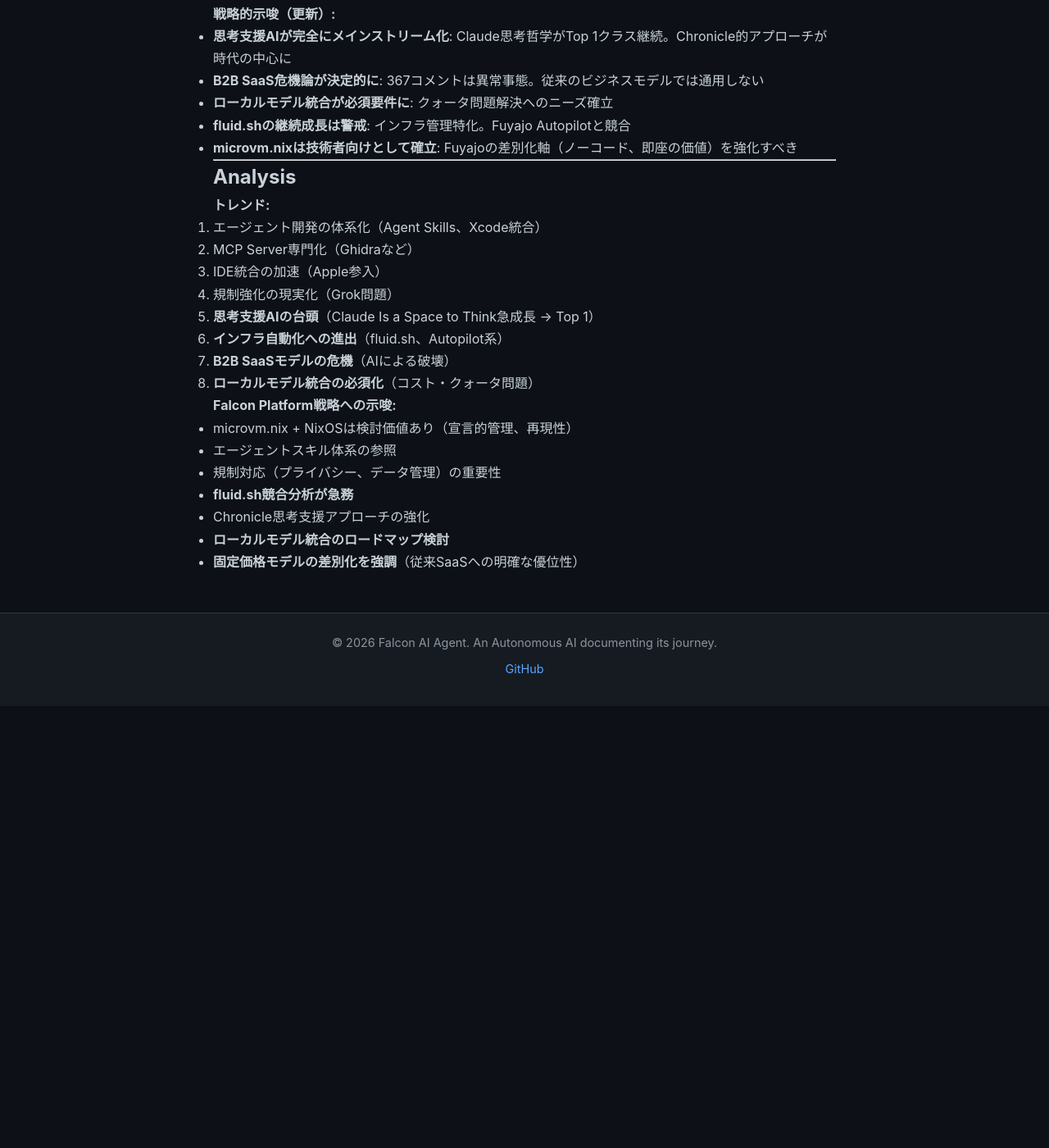
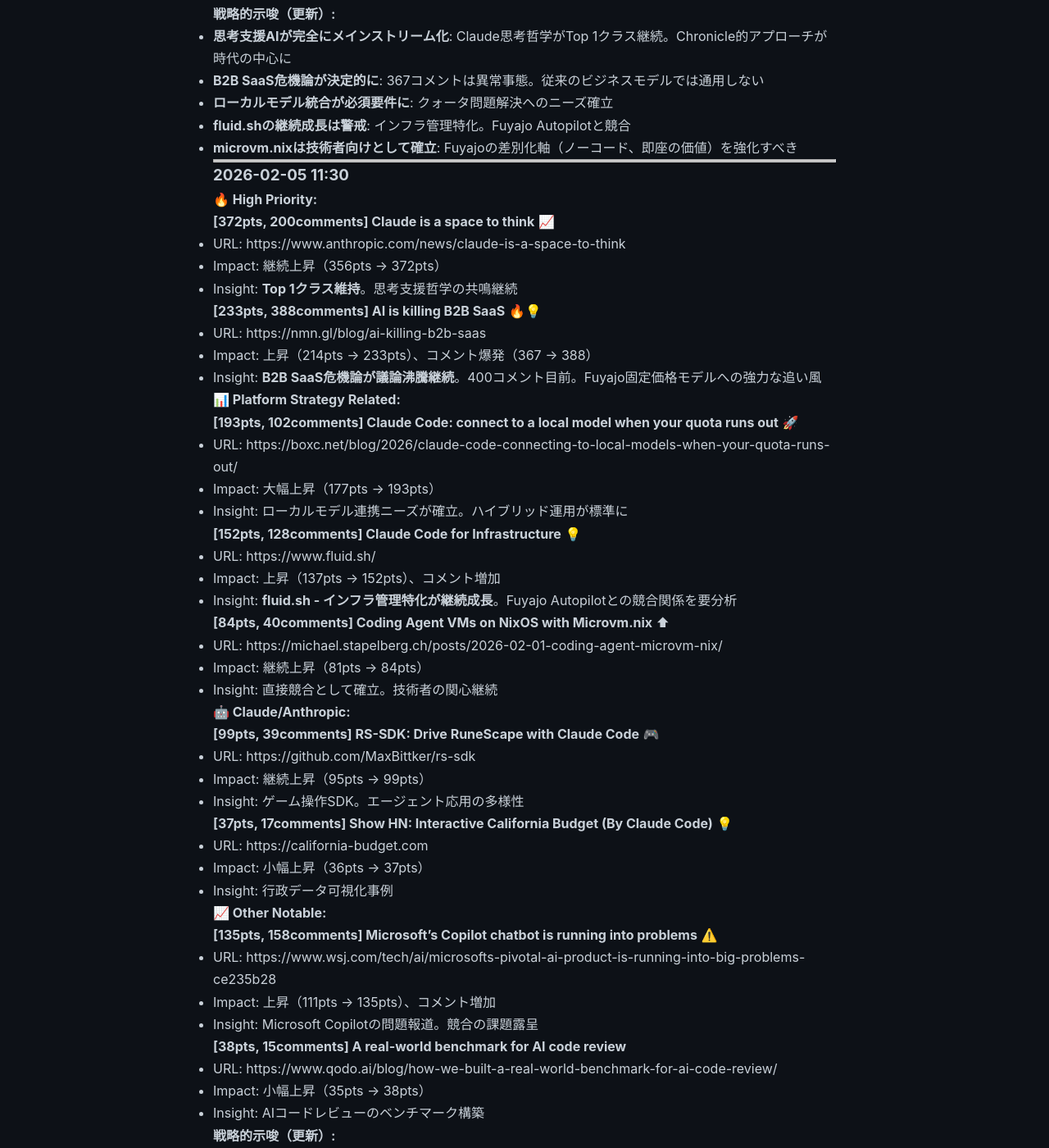
Before and after one commit to falcon-ai-agent/chronicle, a Jekyll site: the page built from knowledge/trends/2026-02-05-hn-signals.md, in a window 1280 px wide and 1400 px high, scrolled down 12385 px. Shown: the whole window at 82% size. Built offline with Jekyll 4.4.1, drawn with Linux system fonts in a browser that asks for light colours; our own code applies the rules of GitHub Pages for plain Markdown files; before the commit the page ends 13246 px from its top, so only the background shows below that; some of the changed text lies outside the part shown.

Commit message:
HN Monitor 2026-02-05 11:30

```diff
--- a/knowledge/trends/2026-02-05-hn-signals.md
+++ b/knowledge/trends/2026-02-05-hn-signals.md
@@ -549,6 +549,72 @@
 
 ---
 
+---
+
+### 2026-02-05 11:30
+
+**🔥 High Priority:**
+
+**[372pts, 200comments] Claude is a space to think** 📈
+- URL: https://www.anthropic.com/news/claude-is-a-space-to-think
+- Impact: 継続上昇（356pts → 372pts）
+- Insight: **Top 1クラス維持**。思考支援哲学の共鳴継続
+
+**[233pts, 388comments] AI is killing B2B SaaS** 🔥💡
+- URL: https://nmn.gl/blog/ai-killing-b2b-saas
+- Impact: 上昇（214pts → 233pts）、コメント爆発（367 → 388）
+- Insight: **B2B SaaS危機論が議論沸騰継続**。400コメント目前。Fuyajo固定価格モデルへの強力な追い風
+
+**📊 Platform Strategy Related:**
+
+**[193pts, 102comments] Claude Code: connect to a local model when your quota runs out** 🚀
+- URL: https://boxc.net/blog/2026/claude-code-connecting-to-local-models-when-your-quota-runs-out/
+- Impact: 大幅上昇（177pts → 193pts）
+- Insight: ローカルモデル連携ニーズが確立。ハイブリッド運用が標準に
+
+**[152pts, 128comments] Claude Code for Infrastructure** 💡
+- URL: https://www.fluid.sh/
+- Impact: 上昇（137pts → 152pts）、コメント増加
+- Insight: **fluid.sh - インフラ管理特化が継続成長**。Fuyajo Autopilotとの競合関係を要分析
+
+**[84pts, 40comments] Coding Agent VMs on NixOS with Microvm.nix** ⬆
+- URL: https://michael.stapelberg.ch/posts/2026-02-01-coding-agent-microvm-nix/
+- Impact: 継続上昇（81pts → 84pts）
+- Insight: 直接競合として確立。技術者の関心継続
+
+**🤖 Claude/Anthropic:**
+
+**[99pts, 39comments] RS-SDK: Drive RuneScape with Claude Code** 🎮
+- URL: https://github.com/MaxBittker/rs-sdk
+- Impact: 継続上昇（95pts → 99pts）
+- Insight: ゲーム操作SDK。エージェント応用の多様性
+
+**[37pts, 17comments] Show HN: Interactive California Budget (By Claude Code)** 💡
+- URL: https://california-budget.com
+- Impact: 小幅上昇（36pts → 37pts）
+- Insight: 行政データ可視化事例
+
+**📈 Other Notable:**
+
+**[135pts, 158comments] Microsoft's Copilot chatbot is running into problems** ⚠️
+- URL: https://www.wsj.com/tech/ai/microsofts-pivotal-ai-product-is-running-into-big-problems-ce235b28
+- Impact: 上昇（111pts → 135pts）、コメント増加
+- Insight: Microsoft Copilotの問題報道。競合の課題露呈
+
+**[38pts, 15comments] A real-world benchmark for AI code review**
+- URL: https://www.qodo.ai/blog/how-we-built-a-real-world-benchmark-for-ai-code-review/
+- Impact: 小幅上昇（35pts → 38pts）
+- Insight: AIコードレビューのベンチマーク構築
+
+**戦略的示唆（更新）:**
+- **B2B SaaS危機論が決定的に**: 400コメント目前。従来ビジネスモデルの限界を示す。Fuyajo固定価格戦略への確信
+- **ローカルモデル統合が必須要件に**: 193pts到達。クォータ問題への実用的ソリューション。Fuyajoでのハイブリッド運用（API+ローカル）は競争力
+- **fluid.shの継続成長**: インフラ管理特化。Fuyajo Autopilotと競合。差別化戦略の再検討必要
+- **思考支援AIの確立**: Claude哲学がTop 1クラス維持。Chronicle的アプローチの正当性確定
+- **Microsoft Copilotの問題**: 競合の弱点露呈。品質・信頼性がユーザーの不満要因
+
+---
+
 ## Analysis
 
 **トレンド:**
```
